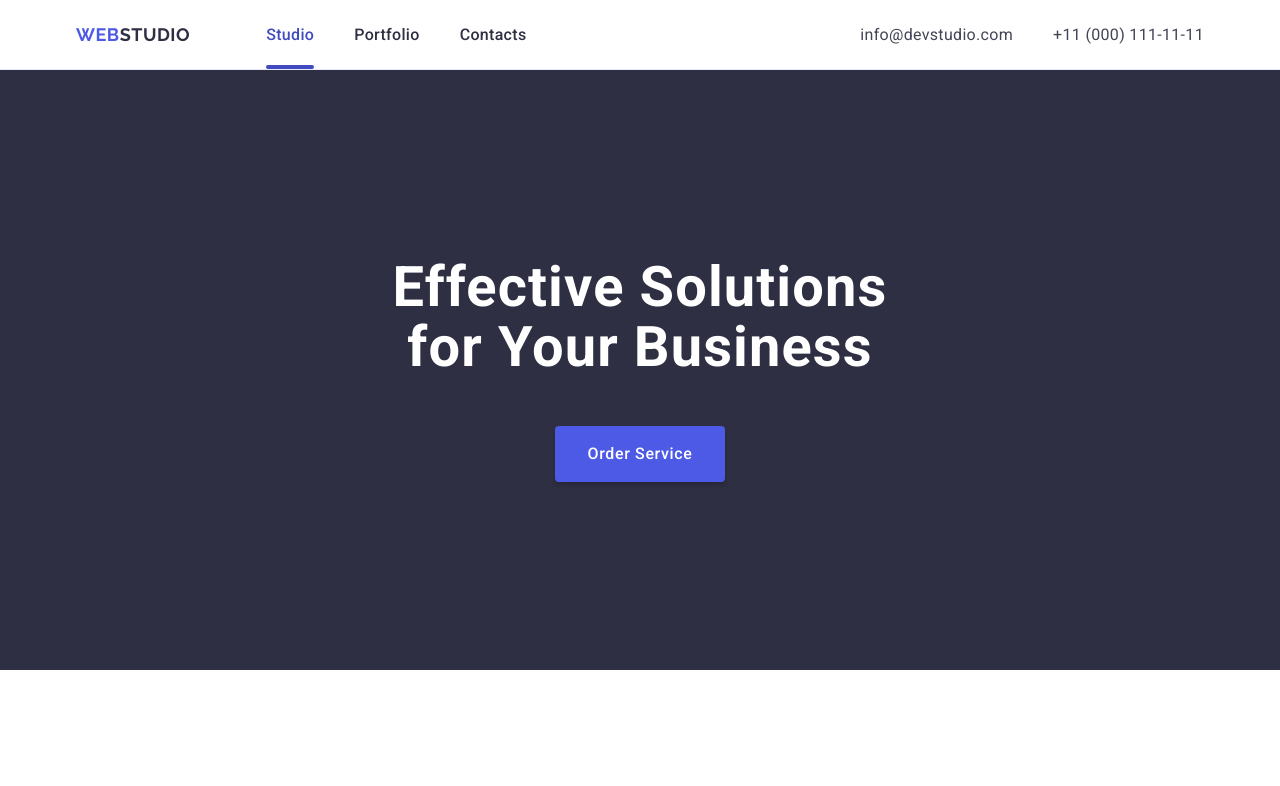
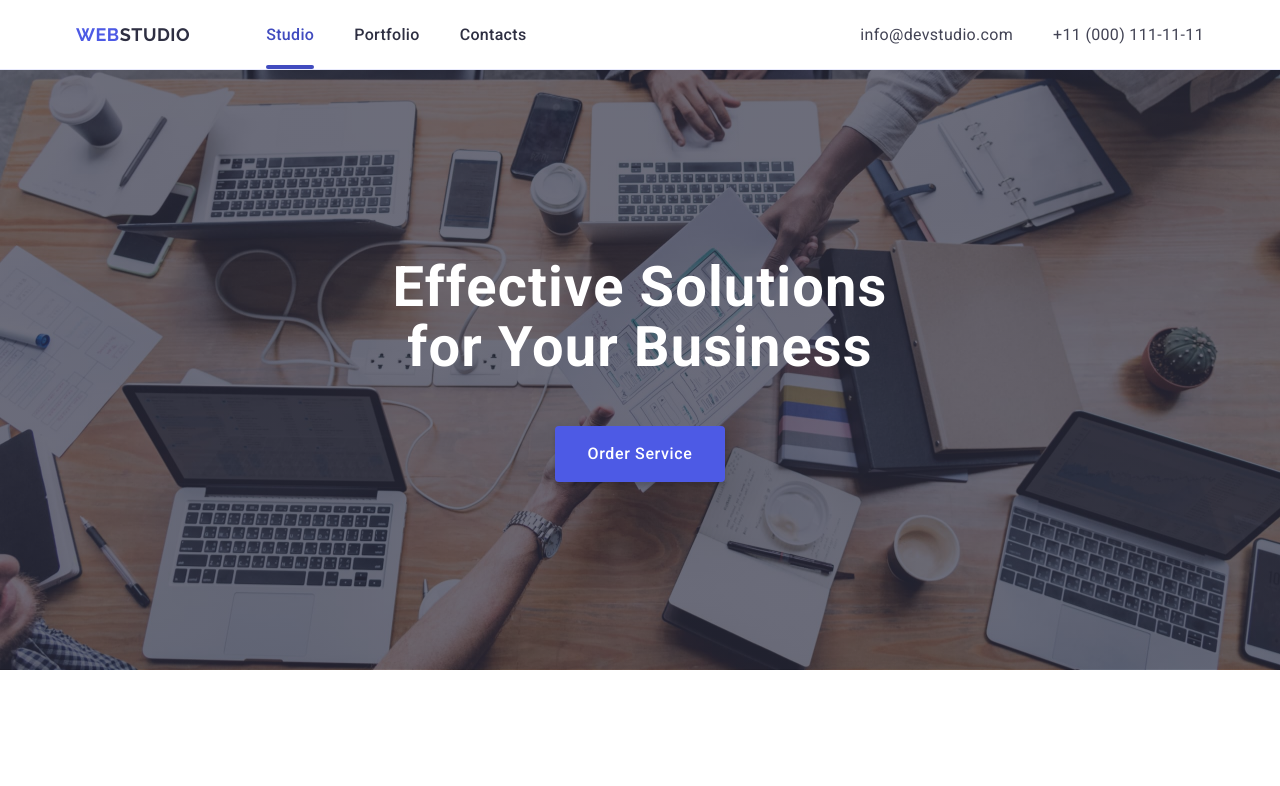
Before and after one commit to Serhii2510/goit-markup-hw-04, a plain HTML site: page index.html in a window 1280 px wide. Shown: the top 786 px of the page. Drawn offline with nearby package versions, Linux system fonts and the light colour scheme; the site is published under a folder, as on GitHub Pages, so addresses that start at the root find nothing.

Commit message:
add index file

```diff
--- a/css/styles.css
+++ b/css/styles.css
@@ -176,7 +176,7 @@ body {
       rgba(46, 47, 66, 0.7),
       rgba(46, 47, 66, 0.7)
     ),
-    url('/images/hero/people-office.jpg');
+    url('../images/hero/people-office.jpg');
   background-repeat: no-repeat;
   background-position: center;
   background-size: cover;
```
